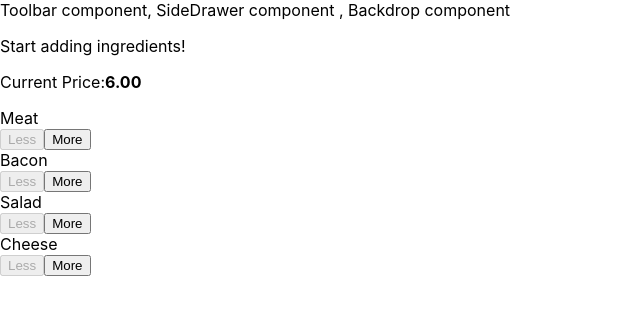
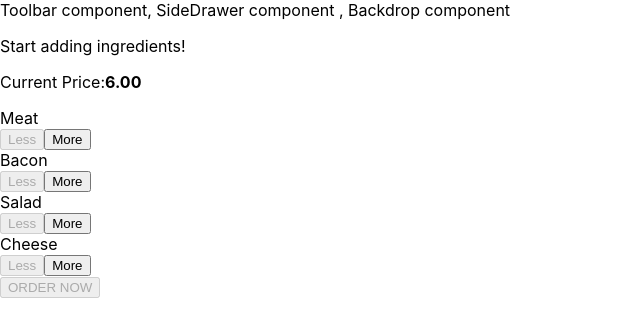
Before and after one commit to FoushWare/burgerBuilderReactJS, a React app: page / in a window 1280 px wide. Shown: the top 336 px of the page, without its empty margins (0-640 px from the left). Built offline with nearby package versions, Linux system fonts and the light colour scheme.

Commit message:
adding the order button

```diff
--- a/src/Components/Burger/BuildControls/BuildControls.js
+++ b/src/Components/Burger/BuildControls/BuildControls.js
@@ -26,6 +26,12 @@
         </BuildControl>
       ))
     }
+    <button
+      className={classes.OrderButton}
+      disabled={!props.purchasable}>
+
+      ORDER NOW
+      </button>
 
   </div>
 
--- a/src/Containers/BurgerBuilder/BurgerBuilder.js
+++ b/src/Containers/BurgerBuilder/BurgerBuilder.js
@@ -16,7 +16,17 @@
       cheese: 0,
       meat:0
     },
-    totalPrice: 6
+    totalPrice: 6,
+    purchasable:false
+  }
+  updatePurchaseState(ingredients) {
+    // const ingredients = { ...this.props.ingredients };
+    const sum = Object.keys(ingredients).map(igKey => {
+      return ingredients[igKey];
+    }).reduce((sum, el) => {
+      return sum + el;
+      }, 0);
+    this.setState({ purchasable: sum > 0 });
   }
   addIngredientHandler = (type) => {
     const oldCount = this.state.ingredients[type];
@@ -27,6 +37,7 @@
     const oldPrice = this.state.totalPrice;
     const newPrice = oldPrice + priceAddition;
     this.setState({totalPrice:newPrice,ingredients:updatedIngredients});
+    this.updatePurchaseState(updatedIngredients);
 
   }
   removeIngredients = (type) => {
@@ -40,7 +51,8 @@
     const priceDeduction = INGREDIENT_PRICES[type];
     const oldPrice = this.state.totalPrice;
     const newPrice = oldPrice - priceDeduction;
-    this.setState({totalPrice:newPrice,ingredients:updatedIngredients});
+    this.setState({ totalPrice: newPrice, ingredients: updatedIngredients });
+    this.updatePurchaseState(updatedIngredients);
   }
   render() {
     const disabledInfo = {
@@ -57,6 +69,7 @@
           ingredientRemoved={this.removeIngredients}
           disabled={disabledInfo}
           price={this.state.totalPrice}
+          purchasable={this.state.purchasable}
         />
       </Aux>
     );
```
Also changed, not shown: src/Components/Burger/BuildControls/BuildControls.css (line endings or trailing spaces).
